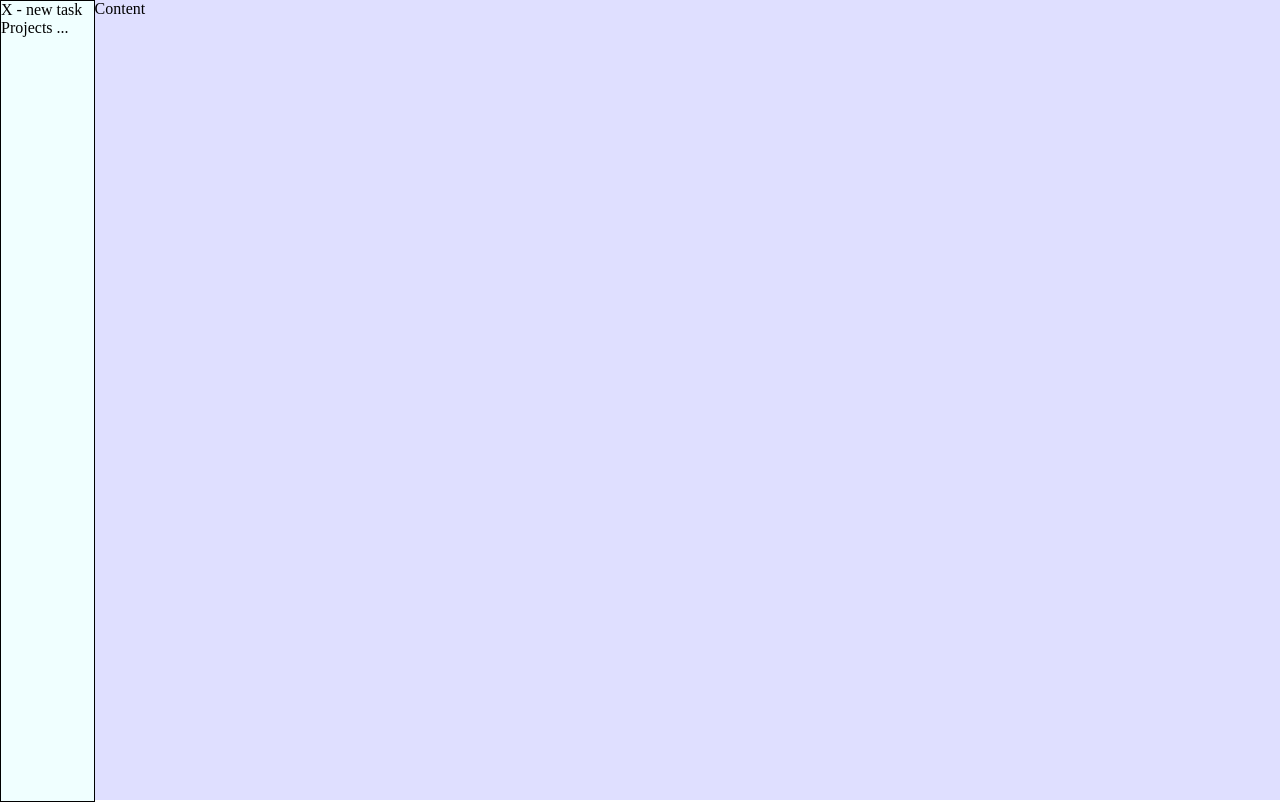
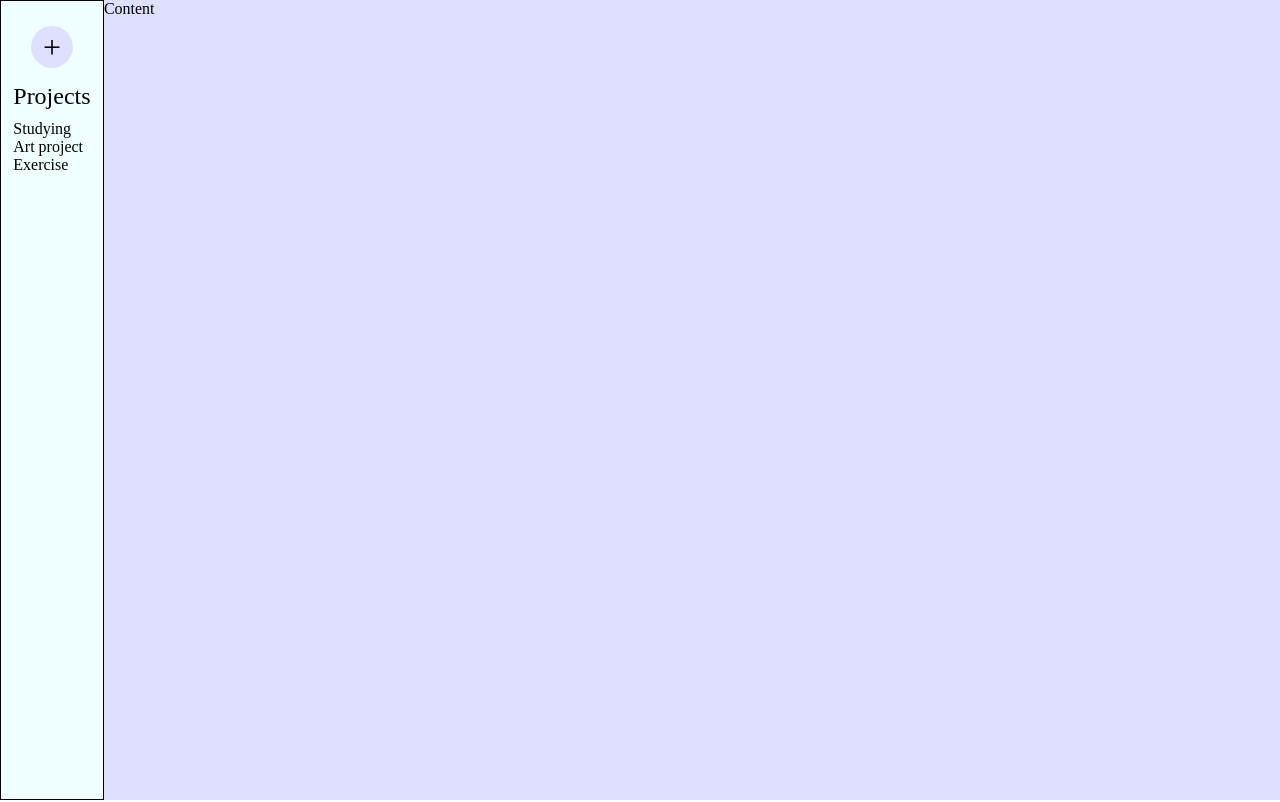
Before and after one commit to FriedrichtenHagen/task-list, a website built with webpack: page dist/index.html in a window 1280 px wide. Built offline with nearby package versions, Linux system fonts and the light colour scheme.

Commit message:
style menu

```diff
--- a/dist/index.html
+++ b/dist/index.html
@@ -11,9 +11,23 @@
 </head>
 <body>
     <div class="menu">
-        X - new task
-        Projects
-        ...
+        <div class="newItemButton">+</div>
+        <div class="projects">
+            <div class="projectsTitle">
+                Projects
+            </div>
+            <div class="projectsList">
+                <div class="example1">
+                    Studying
+                </div>
+                <div class="example2">
+                    Art project
+                </div>
+                <div class="example3">
+                    Exercise
+                </div>
+            </div>
+        </div>
     </div>
     <div class="content">
         Content
--- a/dist/style.css
+++ b/dist/style.css
@@ -7,8 +7,27 @@ body{
 .menu{
     width: 100px;
     background-color: azure;
-    height: 100vh;
+    padding: 5px;
     border: 1px solid black;
+    display: flex;
+    flex-direction: column;
+    align-items: center;
+}
+.newItemButton{
+    font-size: 2rem;
+    padding: 5px;
+    border-radius: 30px;
+    background-color: #dfdfff;
+    display: flex;
+    justify-content: center;
+    align-items: center;
+    margin-top: 20px;
+    width: 2rem;
+    height: 2rem;
+}
+.projectsTitle{
+    font-size: 1.5rem;
+    margin: 15px 0px 10px;
 }
 .content{
     height: 100vh;
```
